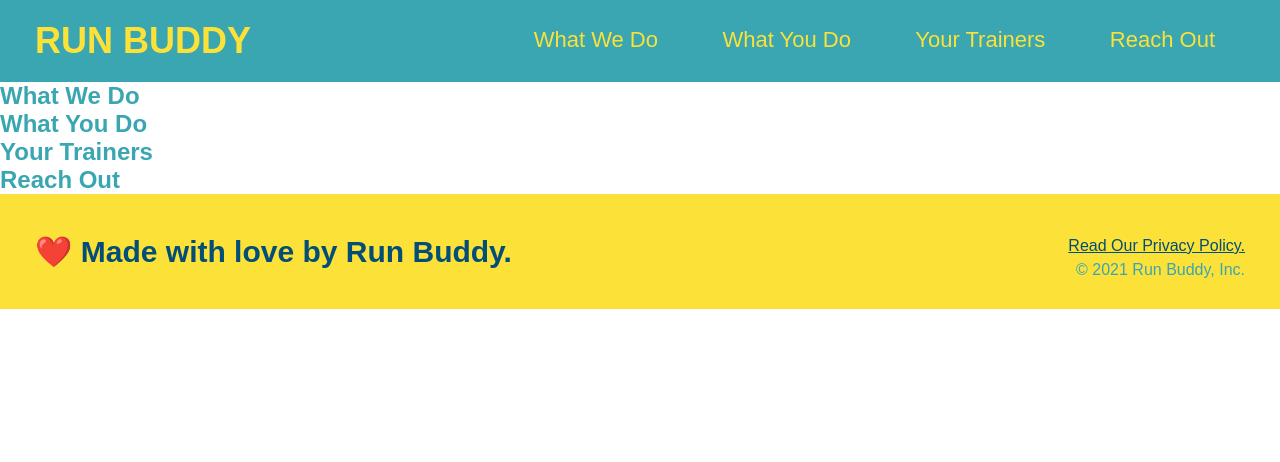
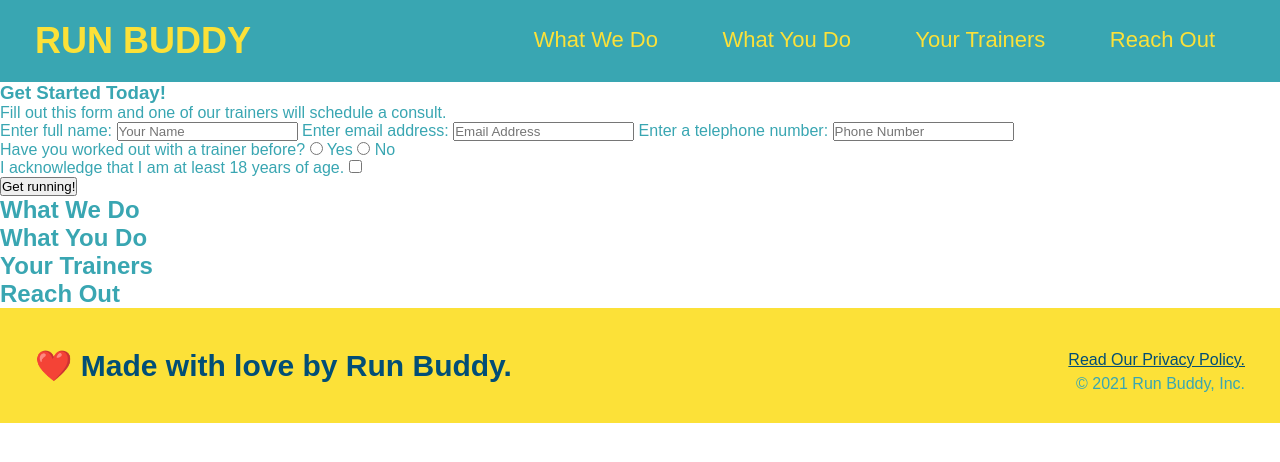
Before and after one commit to NicolasRojas-CENG/run-buddy, a plain HTML site: page index.html in a window 1280 px wide. Drawn offline with Linux system fonts and the light colour scheme.

Commit message:
Added a form to the landing page

```diff
--- a/index.html
+++ b/index.html
@@ -40,7 +40,33 @@
 
     <!--Jumbotron.-->
     <section>
-
+        <div>
+            <h3>Get Started Today!</h3>
+            <p>Fill out this form and one of our trainers will schedule a consult.</p>
+            <!--Form element.-->
+            <form action="">
+            <label for="name">Enter full name:</label>
+            <input type="text" placeholder="Your Name" name="name" id="name">
+            <label for="email">Enter email address:</label>
+            <input type="email" placeholder="Email Address" name="email" id="email">
+            <label for="phone">Enter a telephone number:</label>
+            <input type="tel" placeholder="Phone Number" name="phone" id="phone">
+            <p>
+                Have you worked out with a trainer before?
+                <input type="radio" name="trainer-confirm" id="trainer-yes">
+                <label for="trainer-yes">Yes</label>
+                <input type="radio" name="trainer-confirm" id="trainer-no">
+                <label for="trainer-no">No</label>
+            </p>
+            <p>
+                <label for="checkbox">
+                    I acknowledge that I am at least 18 years of age.
+                    <input type="checkbox" name="age-confirm" id="checkbox">
+                </label>
+            </p>
+            <button type="submit">Get running!</button>
+            </form>
+        </div>
     </section>
 
     <!--What we do section.-->
```
